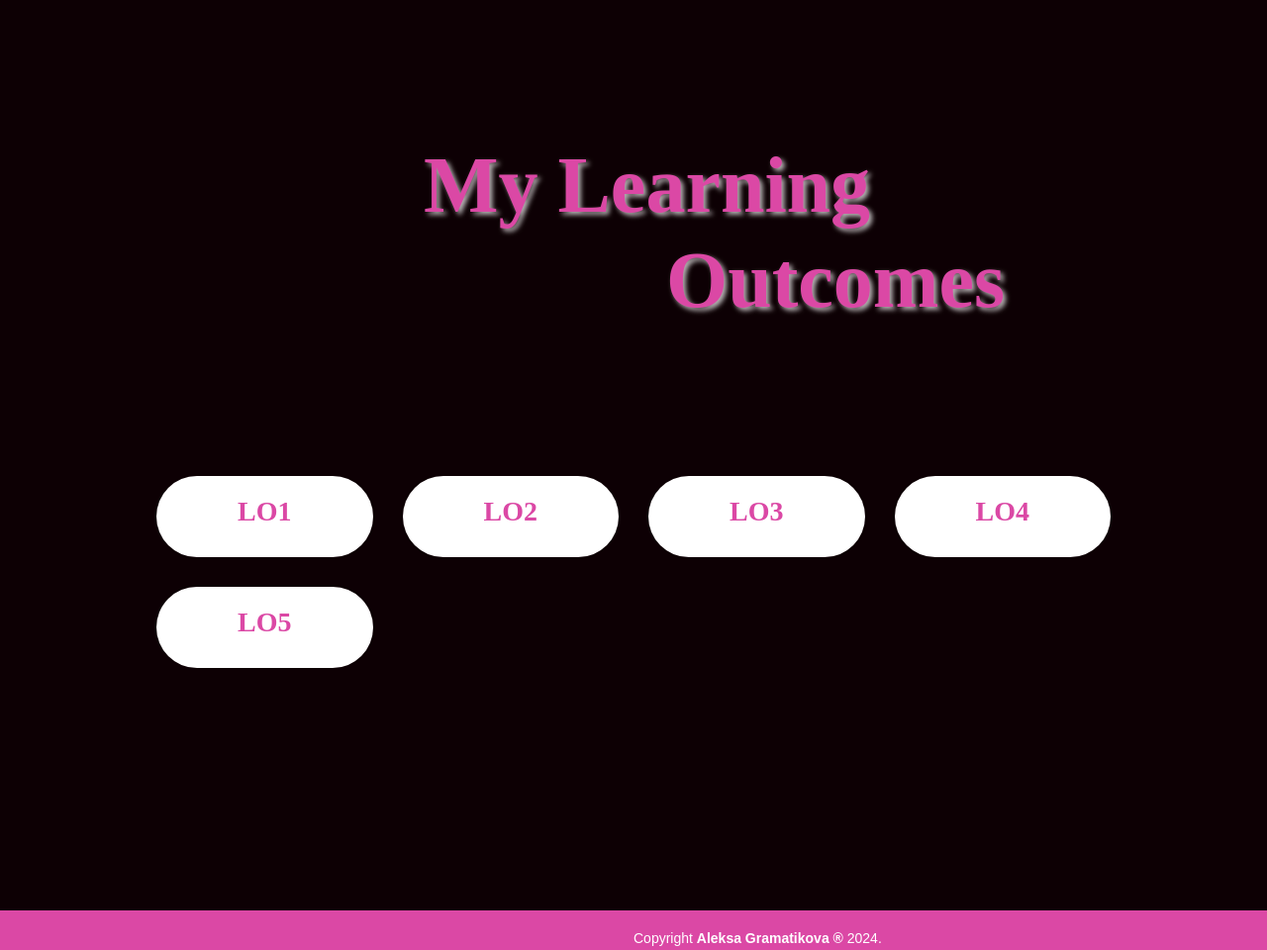
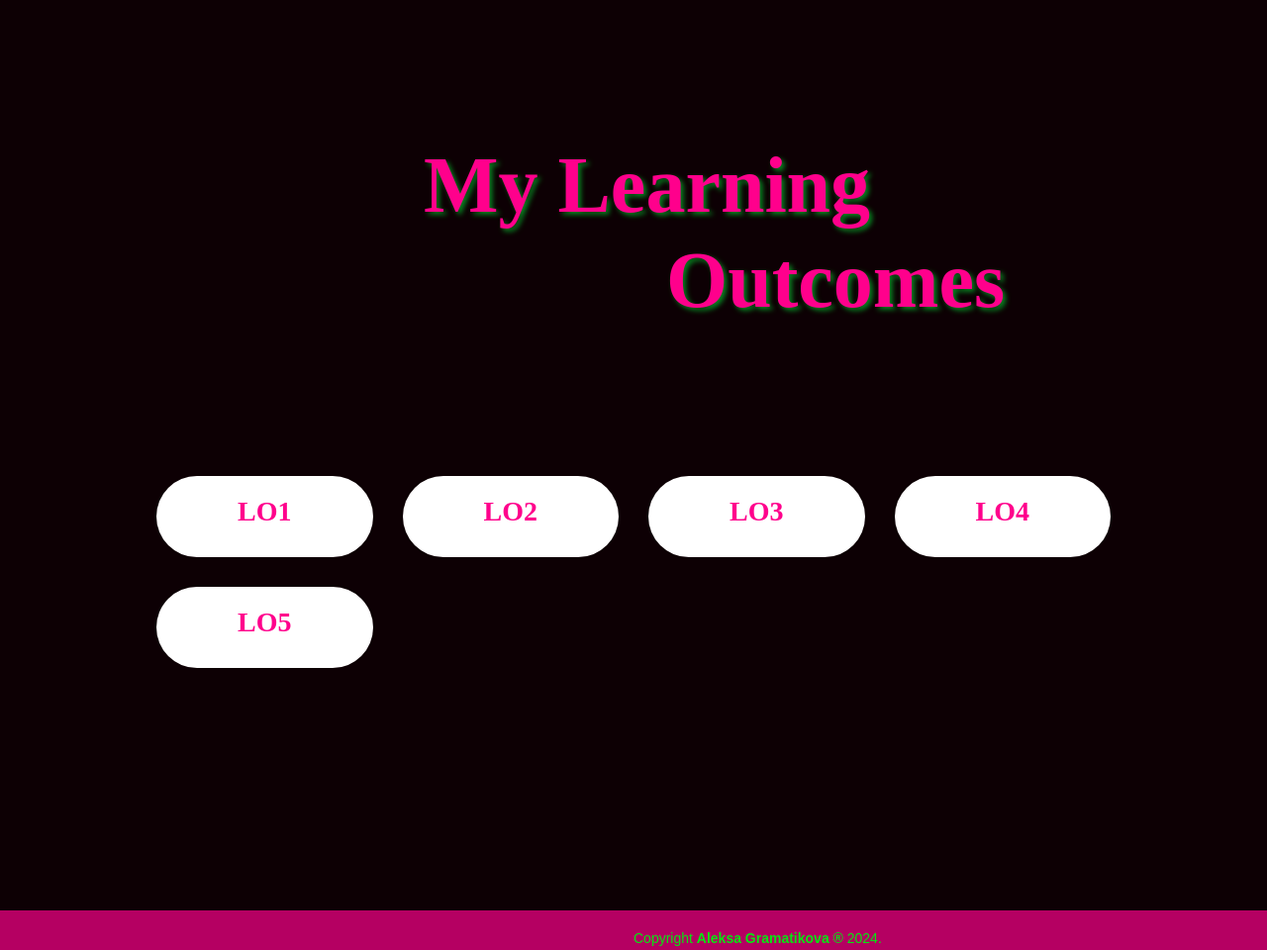
Before and after one commit to AGramatikova/semi2, a plain HTML site: page index.html in a window 1280 px wide. Shown: the part 3200-4160 px from the top of the page at 99% size. Drawn offline with Linux system fonts and the light colour scheme; files whose address does not match are found by name.

Commit message:
Add files via upload

```diff
--- a/style.css
+++ b/style.css
@@ -223,8 +223,8 @@ nav ul li:hover .dropdown-content {
     font-family: 'Times New Roman', serif;
     font-size: 80px;
     font-weight: 600;
-    color: #DB48A5;
-    text-shadow: 3px 3px 5px rgba(255, 255, 255, 0.7);
+    color: #ff008c;
+    text-shadow: 3px 3px 5px rgba(0, 255, 60, 0.5);
     line-height: 1.2; /* Space between */
     text-align: left;
     padding-left: 300px;
@@ -260,7 +260,7 @@ nav ul li:hover .dropdown-content {
     padding: 20px;
     border-radius: 100px;
     transition: background 0.5s, transform 0.5s;
-    color: #DB48A5;
+    color: #ff008c;
     text-align: center;
     position: relative;
 }
@@ -272,7 +272,7 @@ nav ul li:hover .dropdown-content {
 }
 
 .learningoutcome-list a:hover div {
-    background: #f294d0;
+    background: #08e200;
     transform: scale(1.1);
     box-shadow: 0 0 20px rgba(129, 49, 100, 0.7), 0 0 50px rgba(179, 26, 122, 0.5);
     transition: transform 0.3s ease, box-shadow 0.3s ease;
@@ -300,8 +300,8 @@ nav ul li:hover .dropdown-content {
 }
 
 .footer {
-    background-color: #DB48A5;
-    color: #ffffff;
+    background-color: #ff008cb1;
+    color: #06e611;
     text-align: center;
     padding: 20px 0;
     font-size: 14px;
```
